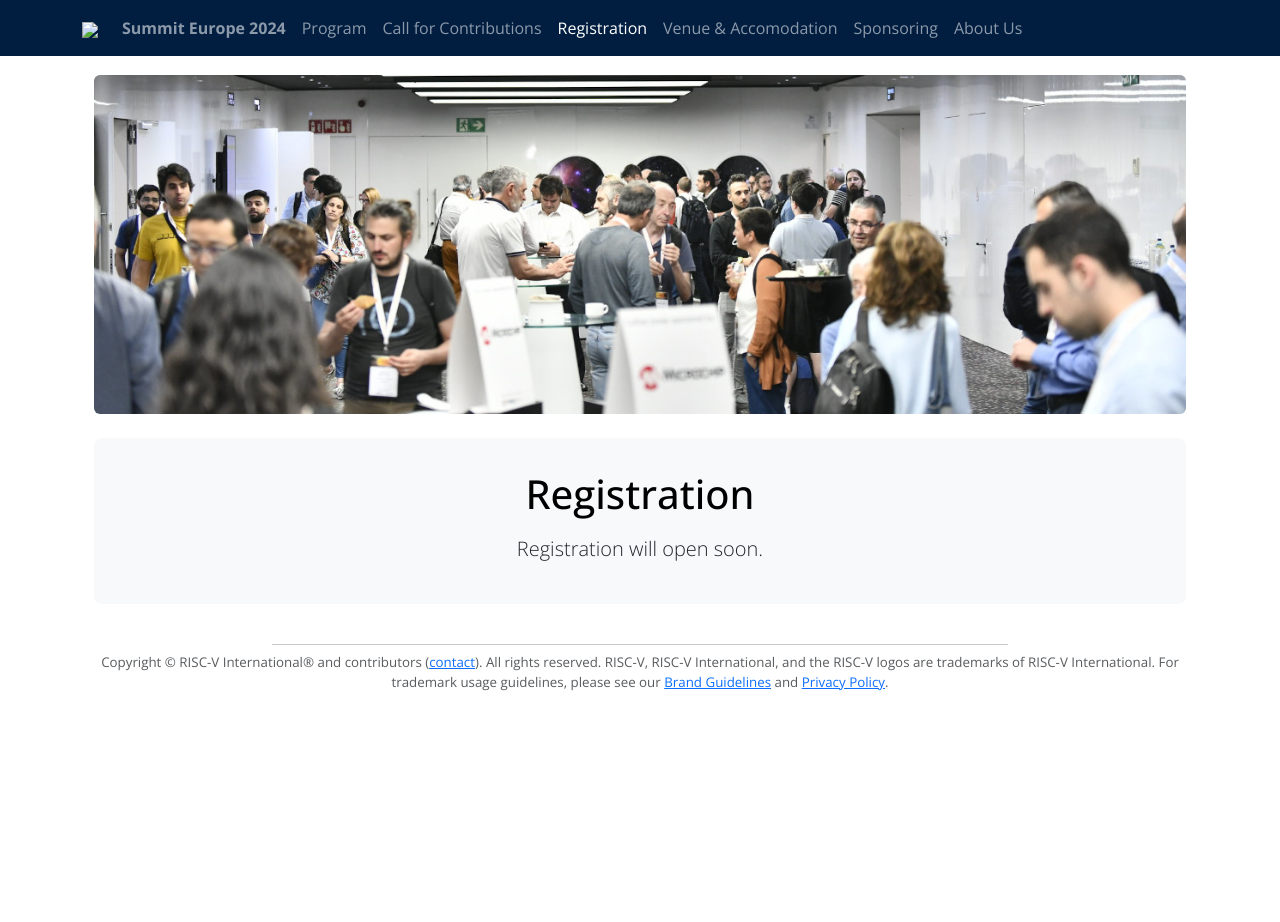
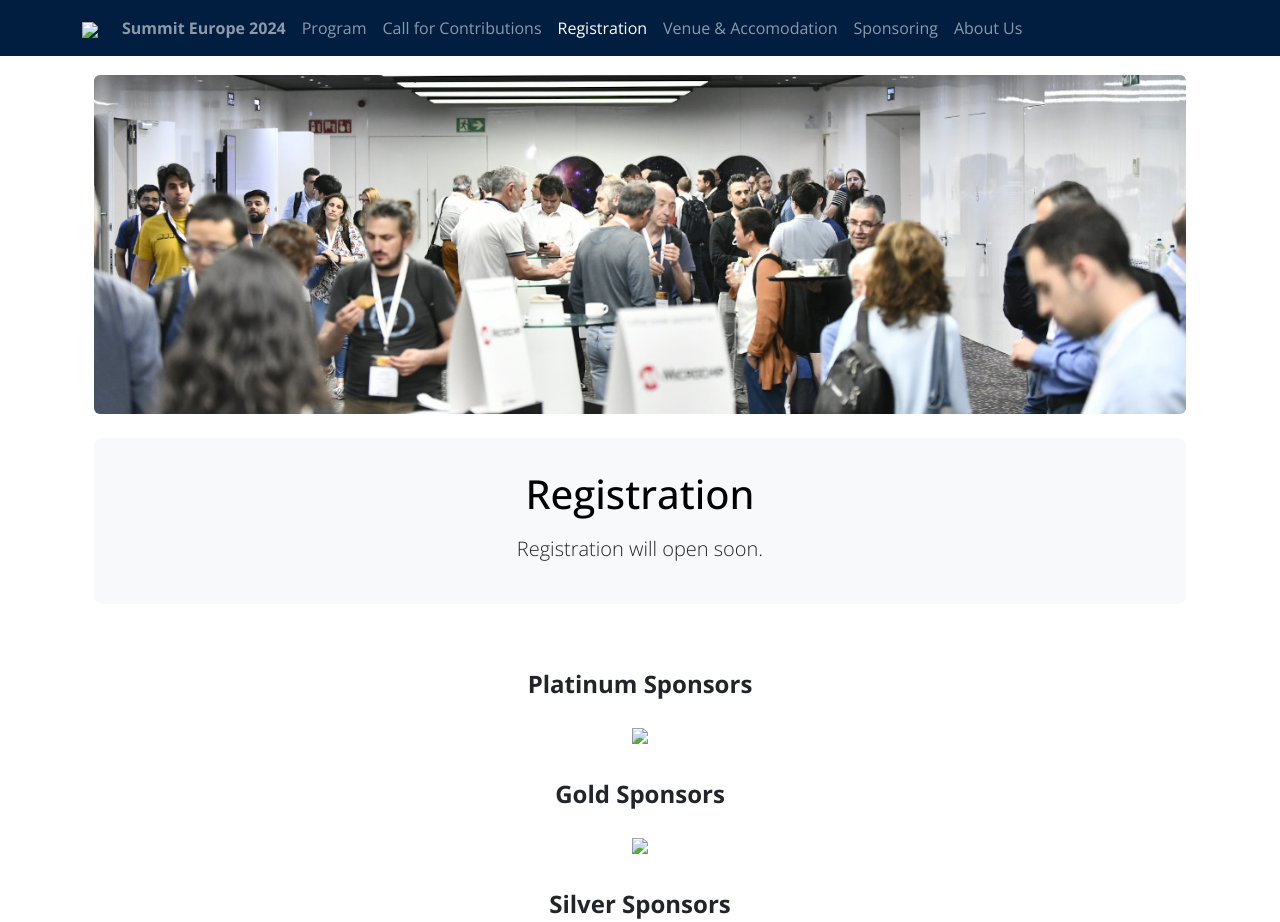
Before and after one commit to riscv-europe/summit-website-development, a Jekyll site: the page built from summit/2024/registration.md, in a window 1280 px wide and 1388 px high. Shown: the top 922 px of the window. Built offline with Jekyll 4.4.1, drawn with Linux system fonts in a browser that asks for light colours; grey boxes are pictures that could not be loaded.

Commit message:
Add first sponsors

```diff
--- a/_layouts/summit2024.html
+++ b/_layouts/summit2024.html
@@ -54,7 +54,36 @@
           {{ content }}
         </div>
     </main>
-        <footer class="py-3 my-2 container">
+    <footer class="py-3 my-2 container">
+      <div style="width: 100%; text-align: center;">
+        <!-- Platinum are 300x120-->
+        <div style="font-size: 1.5em; font-weight: bold; margin-top: 30px; margin-bottom: 20px;">Platinum Sponsors</div>
+        <div style="display: flex; flex-wrap: wrap; justify-content: center; align-items: center; gap: 30px;">
+          <a href="https://semidynamics.com/" target="_blank"><img src="media/logos/sponsors/semidynamics.svg"
+              width="300px" /></a>
+        </div>
+        <!-- Gold are 250x100-->
+        <div style="font-size: 1.5em; font-weight: bold; margin-top: 30px; margin-bottom: 20px;">Gold Sponsors</div>
+        <div style="display: flex; flex-wrap: wrap; justify-content: center; align-items: center; gap: 30px;">
+          <a href="https://www.gaisler.com/" target="_blank"><img src="media/logos/sponsors/gaisler.svg" width="250px" /></a>
+        </div>
+        <!-- Silver are 200x80 -->
+        <div style="font-size: 1.5em; font-weight: bold; margin-top: 30px; margin-bottom: 20px;">Silver Sponsors</div>
+        <div style="display: flex; flex-wrap: wrap; justify-content: center; align-items: center; gap: 30px;">
+          <a href="https://www.planv.tech" target="_blank"><img src="media/logos/sponsors/planv.svg"
+              width="200px" /></a>
+        </div>
+        <!-- Bronze are 150x60 -->
+        <div style="font-size: 1.5em; font-weight: bold; margin-top: 30px; margin-bottom: 20px;">Bronze Sponsors</div>
+        <div style="display: flex; flex-wrap: wrap; justify-content: center; align-items: center; gap: 30px;">
+          <a href="https://riseproject.dev/" target="_blank"><img src="media/logos/sponsors/rise.svg"
+              width="150px" /></a>
+        </div>
+      </div>
+
+      </div>
+
+
           <hr width="66%" class="my-2" style="margin: auto"/>
           <p class="text-center text-muted" style="font-size: smaller;">Copyright © RISC-V International® and contributors (<a href="https://riscv.org/about/contact/">contact</a>). All rights reserved. RISC-V, RISC-V International, and the RISC-V logos are trademarks of RISC-V International. For trademark usage guidelines, please see our <a href="https://riscv.org/about/risc-v-branding-guidelines/">Brand Guidelines</a> and <a href="https://riscv.org/privacy-policy/">Privacy Policy</a>.</p>
         </footer>
```
